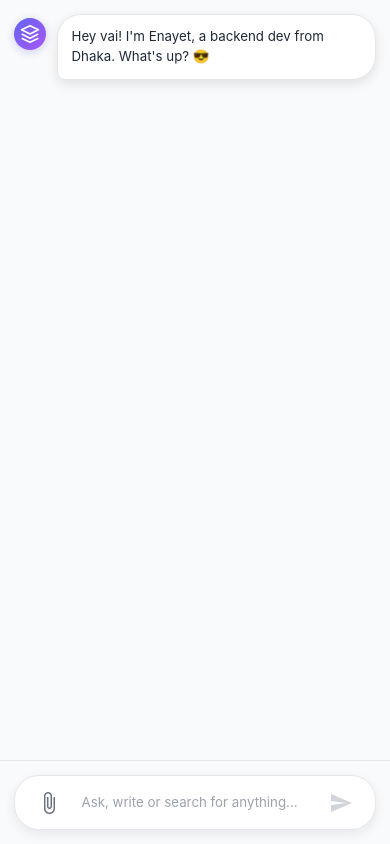
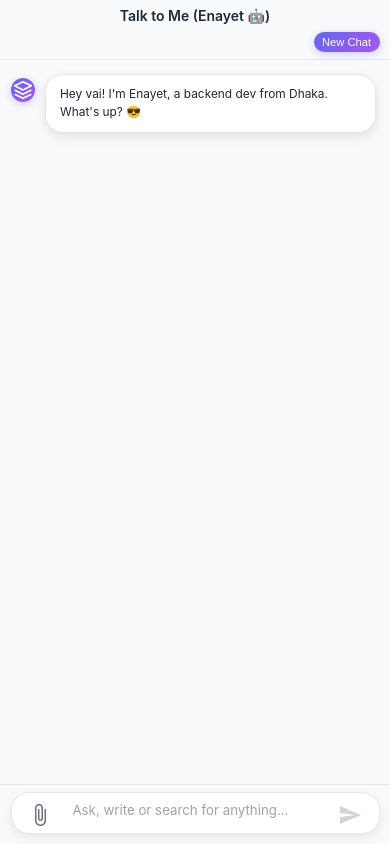
Before and after one commit to enayet329/MdEnayetResume.Frontend, an Angular app: page / in a window 390 px wide. Built offline with nearby package versions, Linux system fonts and the light colour scheme.

Commit message:
fix ui design

```diff
--- a/src/app/Component/chat/chat.component.css
+++ b/src/app/Component/chat/chat.component.css
@@ -12,30 +12,162 @@
   overflow: hidden;
 }
 
+.header {
+  padding: 1rem 1.5rem;
+  background: #f9fafb;
+  border-bottom: 1px solid #e5e7eb;
+  display: flex;
+  justify-content: space-between;
+  align-items: center;
+  z-index: 2;
+}
+
+.chat-title {
+  font-size: 1.2rem;
+  font-weight: 600;
+  color: #1f2937;
+}
+
+.new-chat-btn {
+  padding: 0.5rem 1rem;
+  background: linear-gradient(135deg, #6366f1 0%, #a855f7 100%);
+  color: white;
+  border: none;
+  border-radius: 20px;
+  font-size: 0.9rem;
+  cursor: pointer;
+  transition: all 0.2s ease;
+  box-shadow: 0 2px 8px rgba(99, 102, 241, 0.3);
+}
+
+.new-chat-btn:hover {
+  transform: translateY(-1px);
+  box-shadow: 0 4px 12px rgba(99, 102, 241, 0.4);
+}
+
 .background-animation {
   position: absolute;
   top: 0;
   left: 0;
   width: 100%;
   height: 100%;
-  background: linear-gradient(135deg, #6366f1 0%, #a855f7 50%, #ec4899 100%);
-  background-size: 300% 300%;
-  animation: gradient-shift 20s ease infinite;
-  opacity: 0.15;
   z-index: -1;
   pointer-events: none;
+  overflow: hidden;
 }
 
-@keyframes gradient-shift {
-  0% { background-position: 0% 50%; }
-  50% { background-position: 100% 50%; }
-  100% { background-position: 0% 50%; }
+.particle {
+  position: absolute;
+  width: 10px;
+  height: 10px;
+  border-radius: 50%;
+  box-shadow: 0 0 15px rgba(0, 0, 0, 0.2);
+  animation: float 20s infinite linear, sway 6s infinite ease-in-out;
+  filter: blur(1px);
+}
+
+.particle:nth-child(odd) {
+  width: 12px;
+  height: 12px;
+}
+
+.particle:nth-child(even) {
+  width: 8px;
+  height: 8px;
+}
+
+.particle:nth-child(5n) {
+  background: rgba(59, 130, 246, 0.7); /* Blue */
+  box-shadow: 0 0 15px rgba(59, 130, 246, 0.5);
+}
+
+.particle:nth-child(5n+1) {
+  background: rgba(34, 197, 94, 0.7); /* Green */
+  box-shadow: 0 0 15px rgba(34, 197, 94, 0.5);
+}
+
+.particle:nth-child(5n+2) {
+  background: rgba(250, 204, 21, 0.7); /* Yellow */
+  box-shadow: 0 0 15px rgba(250, 204, 21, 0.5);
+}
+
+.particle:nth-child(5n+3) {
+  background: rgba(249, 115, 22, 0.7); /* Orange */
+  box-shadow: 0 0 15px rgba(249, 115, 22, 0.5);
+}
+
+.particle:nth-child(5n+4) {
+  background: rgba(236, 72, 153, 0.7); /* Pink */
+  box-shadow: 0 0 15px rgba(236, 72, 153, 0.5);
+}
+
+.particle:nth-child(1) { left: 2%; animation-delay: 0s; animation-duration: 18s; }
+.particle:nth-child(2) { left: 5%; animation-delay: -1s; animation-duration: 22s; }
+.particle:nth-child(3) { left: 8%; animation-delay: -2s; animation-duration: 15s; }
+.particle:nth-child(4) { left: 11%; animation-delay: -3s; animation-duration: 25s; }
+.particle:nth-child(5) { left: 14%; animation-delay: -4s; animation-duration: 17s; }
+.particle:nth-child(6) { left: 17%; animation-delay: -5s; animation-duration: 20s; }
+.particle:nth-child(7) { left: 20%; animation-delay: -6s; animation-duration: 23s; }
+.particle:nth-child(8) { left: 23%; animation-delay: -7s; animation-duration: 16s; }
+.particle:nth-child(9) { left: 26%; animation-delay: -8s; animation-duration: 19s; }
+.particle:nth-child(10) { left: 29%; animation-delay: -9s; animation-duration: 21s; }
+.particle:nth-child(11) { left: 32%; animation-delay: -10s; animation-duration: 24s; }
+.particle:nth-child(12) { left: 35%; animation-delay: -11s; animation-duration: 14s; }
+.particle:nth-child(13) { left: 38%; animation-delay: -12s; animation-duration: 26s; }
+.particle:nth-child(14) { left: 41%; animation-delay: -13s; animation-duration: 13s; }
+.particle:nth-child(15) { left: 44%; animation-delay: -14s; animation-duration: 27s; }
+.particle:nth-child(16) { left: 47%; animation-delay: -15s; animation-duration: 12s; }
+.particle:nth-child(17) { left: 50%; animation-delay: -16s; animation-duration: 28s; }
+.particle:nth-child(18) { left: 53%; animation-delay: -17s; animation-duration: 11s; }
+.particle:nth-child(19) { left: 56%; animation-delay: -18s; animation-duration: 29s; }
+.particle:nth-child(20) { left: 59%; animation-delay: -19s; animation-duration: 10s; }
+.particle:nth-child(21) { left: 62%; animation-delay: -20s; animation-duration: 30s; }
+.particle:nth-child(22) { left: 65%; animation-delay: -21s; animation-duration: 9s; }
+.particle:nth-child(23) { left: 68%; animation-delay: -22s; animation-duration: 31s; }
+.particle:nth-child(24) { left: 71%; animation-delay: -23s; animation-duration: 8s; }
+.particle:nth-child(25) { left: 74%; animation-delay: -24s; animation-duration: 32s; }
+.particle:nth-child(26) { left: 77%; animation-delay: -25s; animation-duration: 7s; }
+.particle:nth-child(27) { left: 80%; animation-delay: -26s; animation-duration: 33s; }
+.particle:nth-child(28) { left: 83%; animation-delay: -27s; animation-duration: 6s; }
+.particle:nth-child(29) { left: 86%; animation-delay: -28s; animation-duration: 34s; }
+.particle:nth-child(30) { left: 89%; animation-delay: -29s; animation-duration: 5s; }
+.particle:nth-child(31) { left: 92%; animation-delay: -30s; animation-duration: 35s; }
+.particle:nth-child(32) { left: 95%; animation-delay: -31s; animation-duration: 4s; }
+.particle:nth-child(33) { left: 98%; animation-delay: -32s; animation-duration: 36s; }
+.particle:nth-child(34) { left: 1%; animation-delay: -33s; animation-duration: 3s; }
+.particle:nth-child(35) { left: 4%; animation-delay: -34s; animation-duration: 37s; }
+.particle:nth-child(36) { left: 7%; animation-delay: -35s; animation-duration: 2s; }
+.particle:nth-child(37) { left: 10%; animation-delay: -36s; animation-duration: 38s; }
+.particle:nth-child(38) { left: 13%; animation-delay: -37s; animation-duration: 1s; }
+.particle:nth-child(39) { left: 16%; animation-delay: -38s; animation-duration: 39s; }
+.particle:nth-child(40) { left: 19%; animation-delay: -39s; animation-duration: 40s; }
+.particle:nth-child(41) { left: 22%; animation-delay: -40s; animation-duration: 41s; }
+.particle:nth-child(42) { left: 25%; animation-delay: -41s; animation-duration: 42s; }
+.particle:nth-child(43) { left: 28%; animation-delay: -42s; animation-duration: 43s; }
+.particle:nth-child(44) { left: 31%; animation-delay: -43s; animation-duration: 44s; }
+.particle:nth-child(45) { left: 34%; animation-delay: -44s; animation-duration: 45s; }
+.particle:nth-child(46) { left: 37%; animation-delay: -45s; animation-duration: 46s; }
+.particle:nth-child(47) { left: 40%; animation-delay: -46s; animation-duration: 47s; }
+.particle:nth-child(48) { left: 43%; animation-delay: -47s; animation-duration: 48s; }
+.particle:nth-child(49) { left: 46%; animation-delay: -48s; animation-duration: 49s; }
+.particle:nth-child(50) { left: 49%; animation-delay: -49s; animation-duration: 50s; }
+
+@keyframes float {
+  0% { transform: translateY(100vh); opacity: 0; }
+  10% { opacity: 0.8; }
+  90% { opacity: 0.8; }
+  100% { transform: translateY(-100vh); opacity: 0; }
+}
+
+@keyframes sway {
+  0%, 100% { transform: translateX(0); }
+  50% { transform: translateX(20px); }
 }
 
 .messages-container {
   flex: 1;
   overflow-y: auto;
-  padding: 2rem 1.5rem 1rem;
+  padding: 1rem 1.5rem 1rem;
   display: flex;
   flex-direction: column;
   gap: 1.5rem;
@@ -277,23 +409,110 @@
 }
 
 @media (max-width: 768px) {
+  .header {
+    padding: 0.75rem 1rem;
+  }
+
+  .chat-title {
+    font-size: 1.1rem;
+  }
+
+  .new-chat-btn {
+    padding: 0.4rem 0.8rem;
+    font-size: 0.85rem;
+    border-radius: 18px;
+  }
+
   .messages-container {
-    padding: 1rem;
+    padding: 1.5rem 1rem 0.75rem;
+    gap: 1.25rem;
+  }
+
+  .message-bubble {
+    max-width: 80%;
+    padding: 0.875rem 1rem;
+    border-radius: 20px;
+  }
+
+  .input-container {
+    padding: 0.75rem 1rem 1rem;
+  }
+
+  .input-wrapper {
+    padding: 0.5rem 0.75rem;
+    border-radius: 20px;
+  }
+
+  .message-avatar {
+    width: 28px;
+    height: 28px;
+  }
+
+  .avatar-icon {
+    width: 28px;
+    height: 28px;
+  }
+
+  .message-text {
+    font-size: 0.9rem;
+  }
+}
+
+@media (max-width: 480px) {
+  .header {
+    padding: 0.5rem 0.75rem;
+    flex-direction: column;
+    gap: 0.5rem;
+  }
+
+  .chat-title {
+    font-size: 1rem;
+    text-align: center;
+  }
+
+  .new-chat-btn {
+    padding: 0.3rem 0.6rem;
+    font-size: 0.8rem;
+    border-radius: 16px;
+    align-self: flex-end;
+  }
+
+  .messages-container {
+    padding: 1rem 0.75rem 0.5rem;
     gap: 1rem;
   }
 
   .message-bubble {
-    max-width: 85%;
-    padding: 0.875rem 1rem;
+    max-width: 90%;
+    padding: 0.75rem 1rem;
+    border-radius: 18px;
   }
 
   .input-container {
-    padding: 1rem;
+    padding: 0.5rem 0.75rem 0.75rem;
+  }
+
+  .input-wrapper {
+    padding: 0.4rem 0.6rem;
+    border-radius: 18px;
+  }
+
+  .message-avatar {
+    width: 24px;
+    height: 24px;
+  }
+
+  .avatar-icon {
+    width: 24px;
+    height: 24px;
+  }
+
+  .message-text {
+    font-size: 0.85rem;
+  }
+
+  .attach-btn, .send-button {
+    min-width: 28px;
+    height: 28px;
   }
 }
-
-@media (max-width: 480px) {
-  .message-bubble {
-    max-width: 95%;
-  }
-}
--- a/src/app/Component/chat/chat.component.html
+++ b/src/app/Component/chat/chat.component.html
@@ -1,5 +1,61 @@
 <!-- chat.component.html -->
 <div class="chat-container">
+  <div class="header">
+    <span class="chat-title">Talk to Me (Enayet 🤖)</span>
+    <button class="new-chat-btn" (click)="startNewChat()">New Chat</button>
+  </div>
+  <div class="background-animation">
+    <div class="particle"></div>
+    <div class="particle"></div>
+    <div class="particle"></div>
+    <div class="particle"></div>
+    <div class="particle"></div>
+    <div class="particle"></div>
+    <div class="particle"></div>
+    <div class="particle"></div>
+    <div class="particle"></div>
+    <div class="particle"></div>
+    <div class="particle"></div>
+    <div class="particle"></div>
+    <div class="particle"></div>
+    <div class="particle"></div>
+    <div class="particle"></div>
+    <div class="particle"></div>
+    <div class="particle"></div>
+    <div class="particle"></div>
+    <div class="particle"></div>
+    <div class="particle"></div>
+    <div class="particle"></div>
+    <div class="particle"></div>
+    <div class="particle"></div>
+    <div class="particle"></div>
+    <div class="particle"></div>
+    <div class="particle"></div>
+    <div class="particle"></div>
+    <div class="particle"></div>
+    <div class="particle"></div>
+    <div class="particle"></div>
+    <div class="particle"></div>
+    <div class="particle"></div>
+    <div class="particle"></div>
+    <div class="particle"></div>
+    <div class="particle"></div>
+    <div class="particle"></div>
+    <div class="particle"></div>
+    <div class="particle"></div>
+    <div class="particle"></div>
+    <div class="particle"></div>
+    <div class="particle"></div>
+    <div class="particle"></div>
+    <div class="particle"></div>
+    <div class="particle"></div>
+    <div class="particle"></div>
+    <div class="particle"></div>
+    <div class="particle"></div>
+    <div class="particle"></div>
+    <div class="particle"></div>
+    <div class="particle"></div>
+  </div>
   <div class="messages-container" #messagesContainer>
     <div *ngFor="let message of messages; trackBy: trackByMessageId"
          class="message-wrapper"
```
